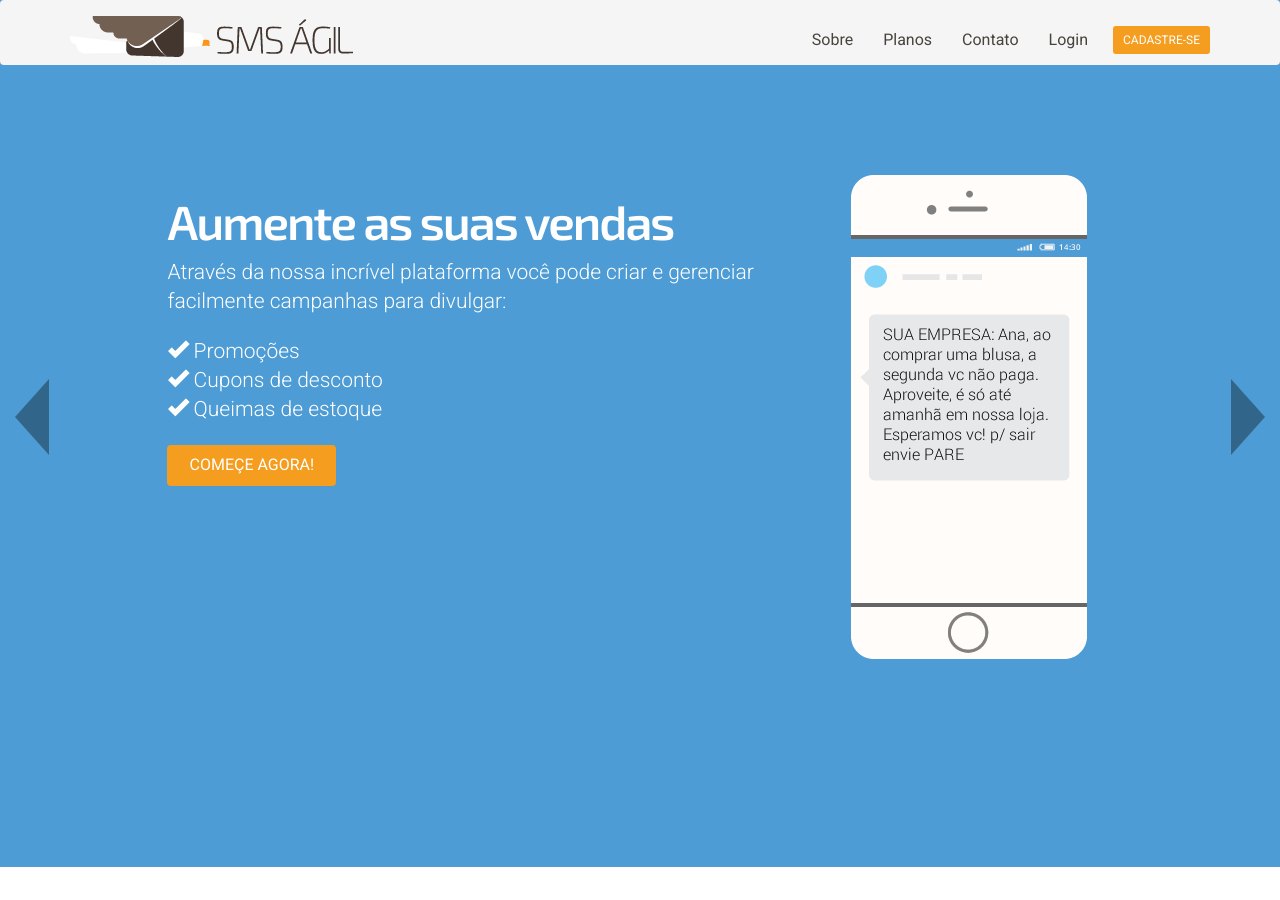
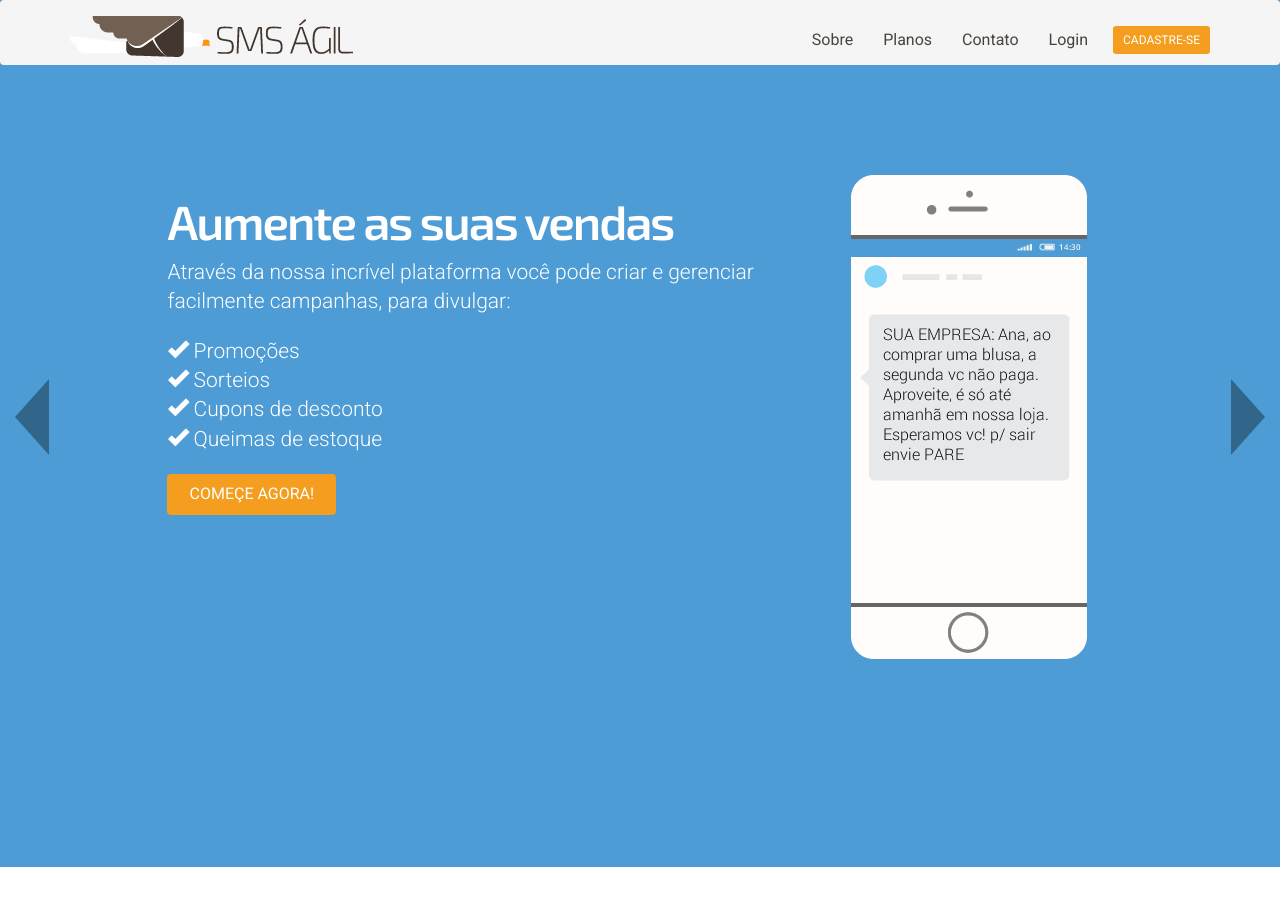
Before and after one commit to smsagil/smsagil.github.io, a Jekyll site: the page built from index.html, in a window 1280 px wide and 900 px high, scrolled down 1833 px. Built offline with Jekyll 4.4.1, drawn with Linux system fonts in a browser that asks for light colours.

Commit message:
Slide section fixed

```diff
--- a/_layouts/default.html
+++ b/_layouts/default.html
@@ -100,9 +100,11 @@
 					<div class="row">
 						<div class="col-md-7 col-md-offset-1 wow slideInRight">
 							<h2 class="title-mkt text-white">Aumente as suas vendas</h2>
-							<p class="lead text-white">Através da nossa incrível plataforma você pode criar e gerenciar facilmente campanhas para divulgar:</p>
+							<p class="lead text-white">Através da nossa incrível plataforma você pode criar e gerenciar facilmente campanhas, para divulgar:</p>
 							<div class="lead text-white">
 								<i class="glyphicon glyphicon-ok"></i>  Promoções
+								<br/>
+								<i class="glyphicon glyphicon-ok"></i>  Sorteios
 								<br/>
 								<i class="glyphicon glyphicon-ok"></i>  Cupons de desconto
 								<br/>
@@ -122,13 +124,11 @@
 					<div class="row">
 						<div class="col-md-7 col-md-offset-1 wow slideInRight">
 							<h2 class="title-mkt text-white">Melhore a comunicação</h2>
-							<p class="lead text-white">Lembretes de consultas, exames, reuniões, avisos de fatura em atraso, retirada de produtos, etc. são enviadas de forma prática, ágil e econômica</p>
+							<p class="lead text-white">Lembretes de consultas, exames, reuniões, avisos de fatura em atraso e retirada de produtos podem ser enviadas de forma prática, ágil e econômica!</p>
 							<div class="lead text-white">
 								<i class="glyphicon glyphicon-ok"></i>  Notificações
 								<br/>
 								<i class="glyphicon glyphicon-ok"></i>  Alertas de segurança
-								<br/>
-								<i class="glyphicon glyphicon-ok"></i>  Sorteios
 								<br/>
 								<i class="glyphicon glyphicon-ok"></i>  Fechamento de caixa
 							</div>
@@ -146,7 +146,7 @@
 					<div class="row">
 						<div class="col-md-7 col-md-offset-1 wow slideInRight">
 							<h2 class="title-mkt text-gray">Fidelize os seus clientes</h2>
-							<p class="lead text-gray">SMS em datas comemorativas são uma forma de estimular o relacionamento e fidelizar o cliente. Para quem recebe a mensagem, a sensação de proximidade é ainda maior.</p>
+							<p class="lead text-gray">SMSs em datas comemorativas são uma forma de estimular o relacionamento e fidelizar o cliente. Para quem recebe a mensagem, a sensação de proximidade é ainda maior.</p>
 							<div class="lead text-gray">
 								<i class="glyphicon glyphicon-ok"></i>  Aniversários de clientes
 								<br/>
```
Also changed, not shown: 3 other files.
